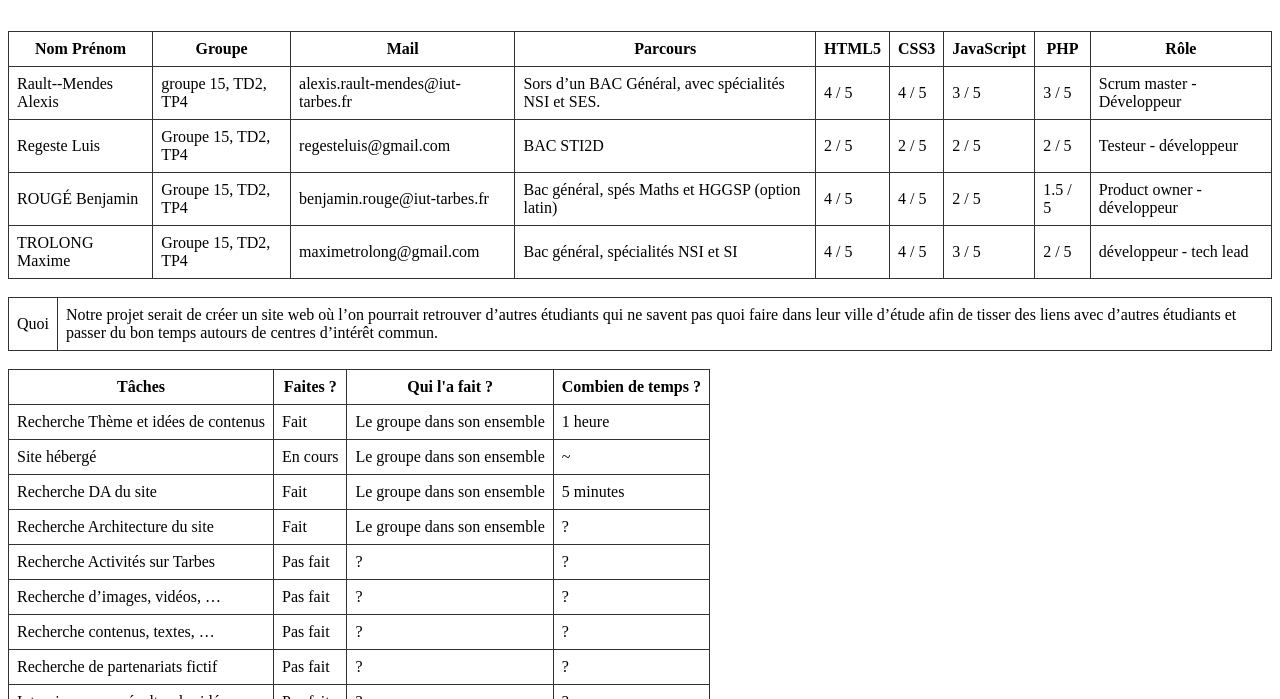
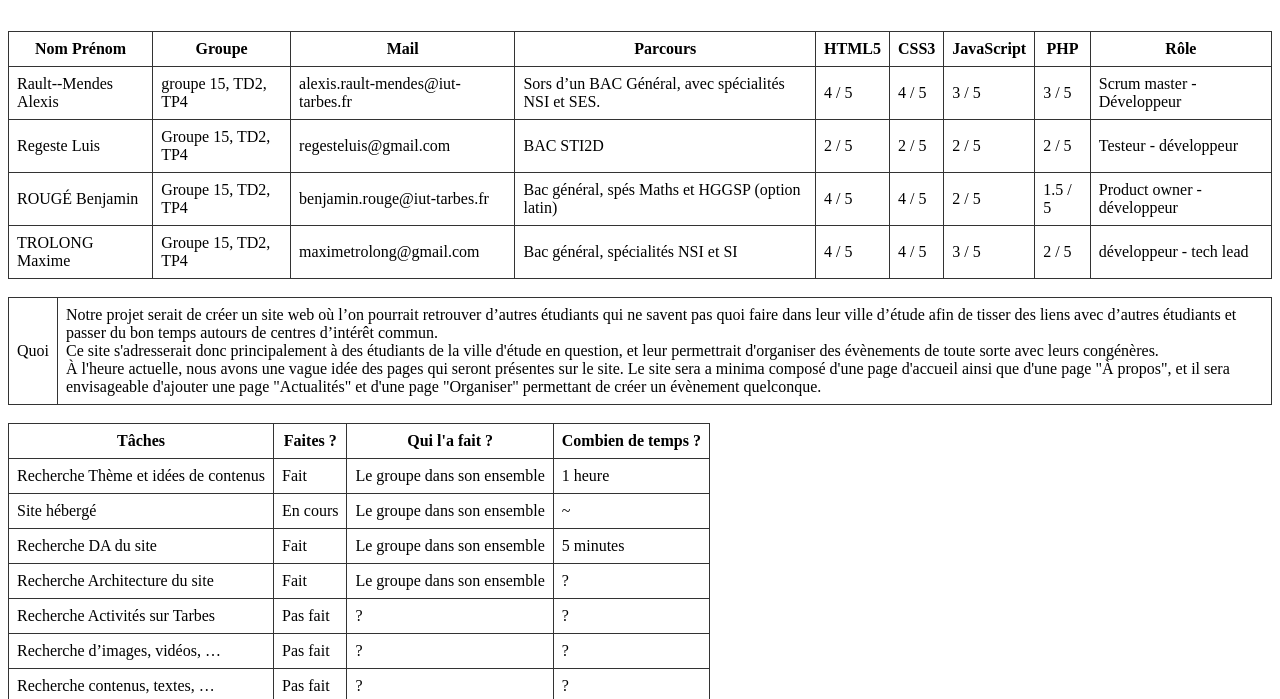
Before and after one commit to benjaminrouge07-bit/Groupe-15, a plain HTML site: page index.html in a window 1280 px wide. Shown: the part 101-800 px from the top of the page. Drawn offline with Linux system fonts and the light colour scheme.

Commit message:
Fix HTML structure and content for group presentation

```diff
--- a/index.html
+++ b/index.html
@@ -77,7 +77,7 @@
     <table>
         <tr>
             <td>Quoi</td>
-            <td>Notre projet serait de créer un site web où l’on pourrait retrouver d’autres étudiants qui ne savent pas quoi faire dans leur ville d’étude afin de tisser des liens avec d’autres étudiants et passer du bon temps autours de centres d’intérêt commun.</td>
+            <td>Notre projet serait de créer un site web où l’on pourrait retrouver d’autres étudiants qui ne savent pas quoi faire dans leur ville d’étude afin de tisser des liens avec d’autres étudiants et passer du bon temps autours de centres d’intérêt commun.<br>Ce site s'adresserait donc principalement à des étudiants de la ville d'étude en question, et leur permettrait d'organiser des évènements de toute sorte avec leurs congénères.<br>À l'heure actuelle, nous avons une vague idée des pages qui seront présentes sur le site. Le site sera a minima composé d'une page d'accueil ainsi que d'une page "À propos", et il sera envisageable d'ajouter une page "Actualités" et d'une page "Organiser" permettant de créer un évènement quelconque.</td>
         </tr>
     </table>
         <br>
```
